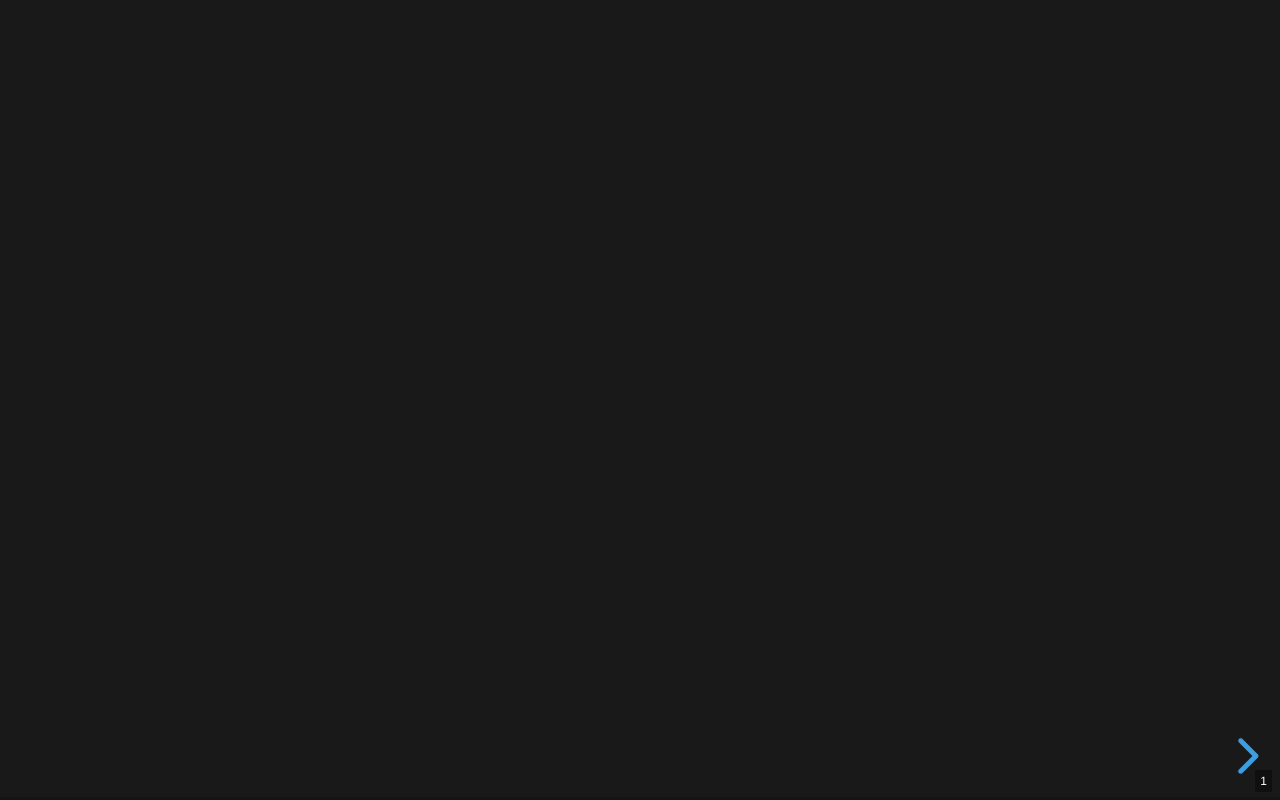
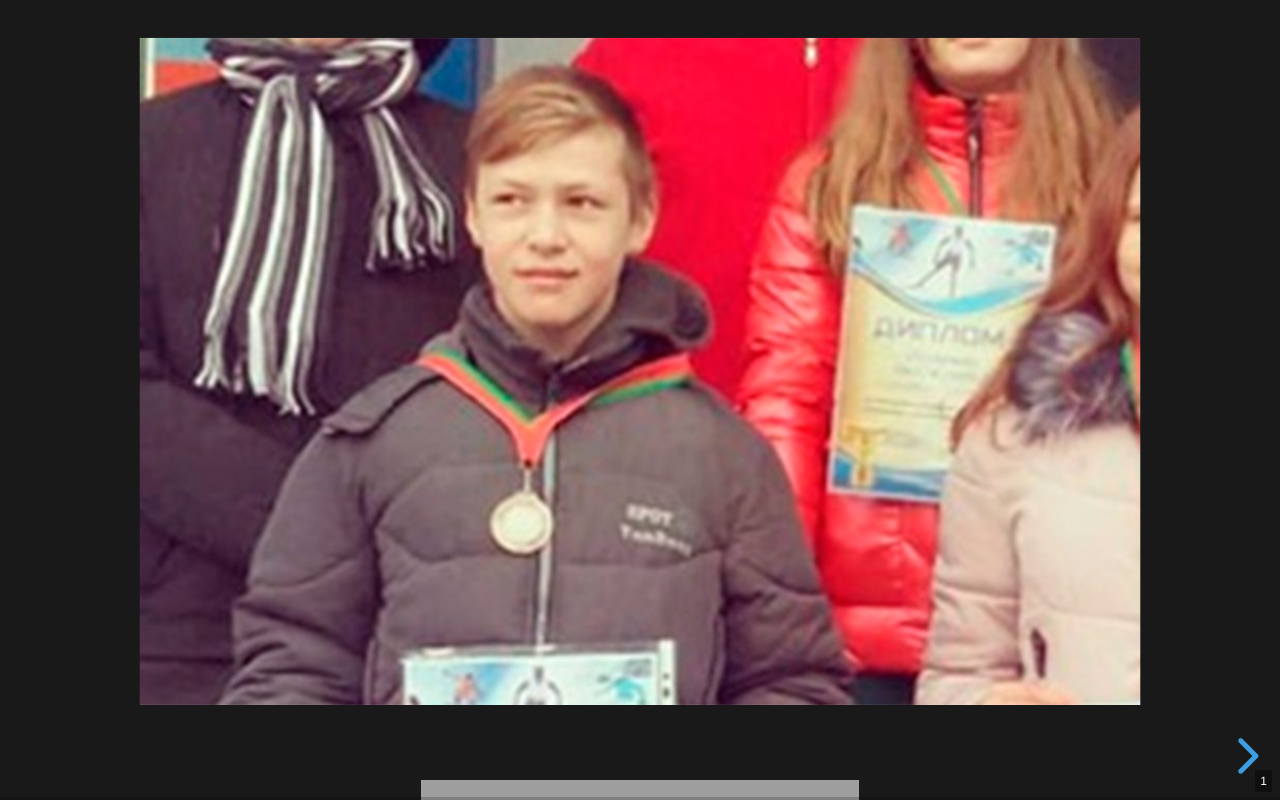
Before and after one commit to NazarovKI/definition, a plain HTML site: page index.html in a window 1280 px wide. Drawn offline with nearby package versions, Linux system fonts and the light colour scheme; some packages are replaced by stand-ins of ours; grey boxes are pictures that could not be loaded.

Commit message:
Всё теперь хорошо

```diff
--- a/index.html
+++ b/index.html
@@ -70,7 +70,7 @@
 ![](https://clever-lab.pro/pluginfile.php/66053/mod_glossary/entry/149/lori-0003220854-bigwww.jpg)
 
 <aside class="notes"><p>Только любовь помогает родным терпеть лишения и ухаживать за тяжелобольным человеком, который живет вместе с ними.</p>
-</aside></script></section><section  data-markdown><script type="text/template">![[roman-kogodovskij.jpg]]
+</aside></script></section><sectioт><img src="img/roman-kogodovskij.jpg" alt="">
 <aside class="notes"><p>Только любовь помогла 12-летнему Роме Когодовскому броситься в пылающий дом и вытащить оттуда младшего брата (<a href="https://kartageroev.ru/roman-kogodovskij">ссылка</a>).</p>
 </aside></script></section><section  data-markdown><script type="text/template">![Каратепян Шаварш](https://kartageroev.ru/assets/images/%D0%A8%D0%B0%D0%B2%D0%B0%D1%80%D1%88%20%D0%9A%D0%B0%D1%80%D0%B0%D0%BF%D0%B5%D1%82%D1%8F%D0%BD%202.jpg)
 
```
Also changed, not shown: img/roman-kogodovskij.jpg (added).
